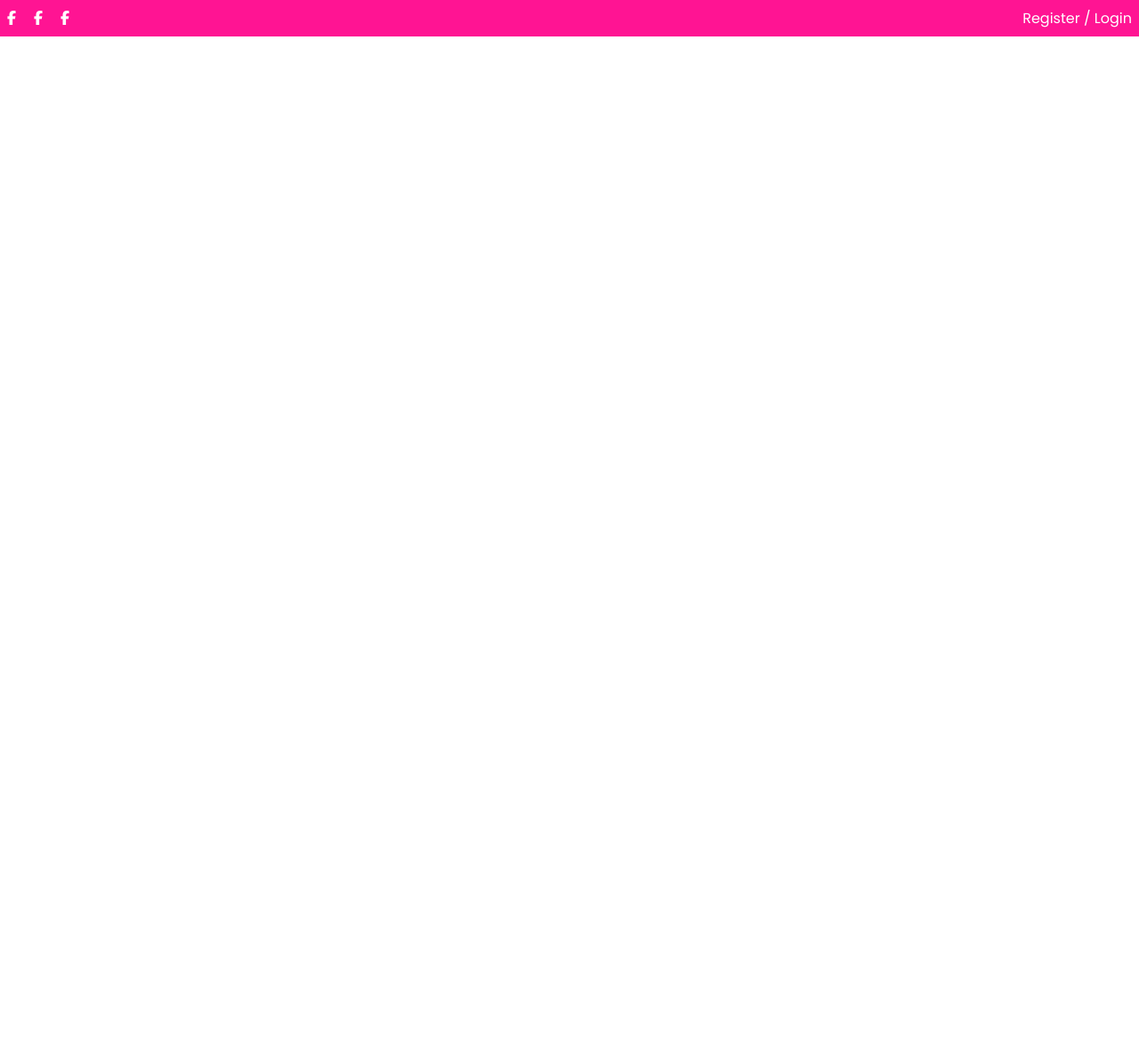
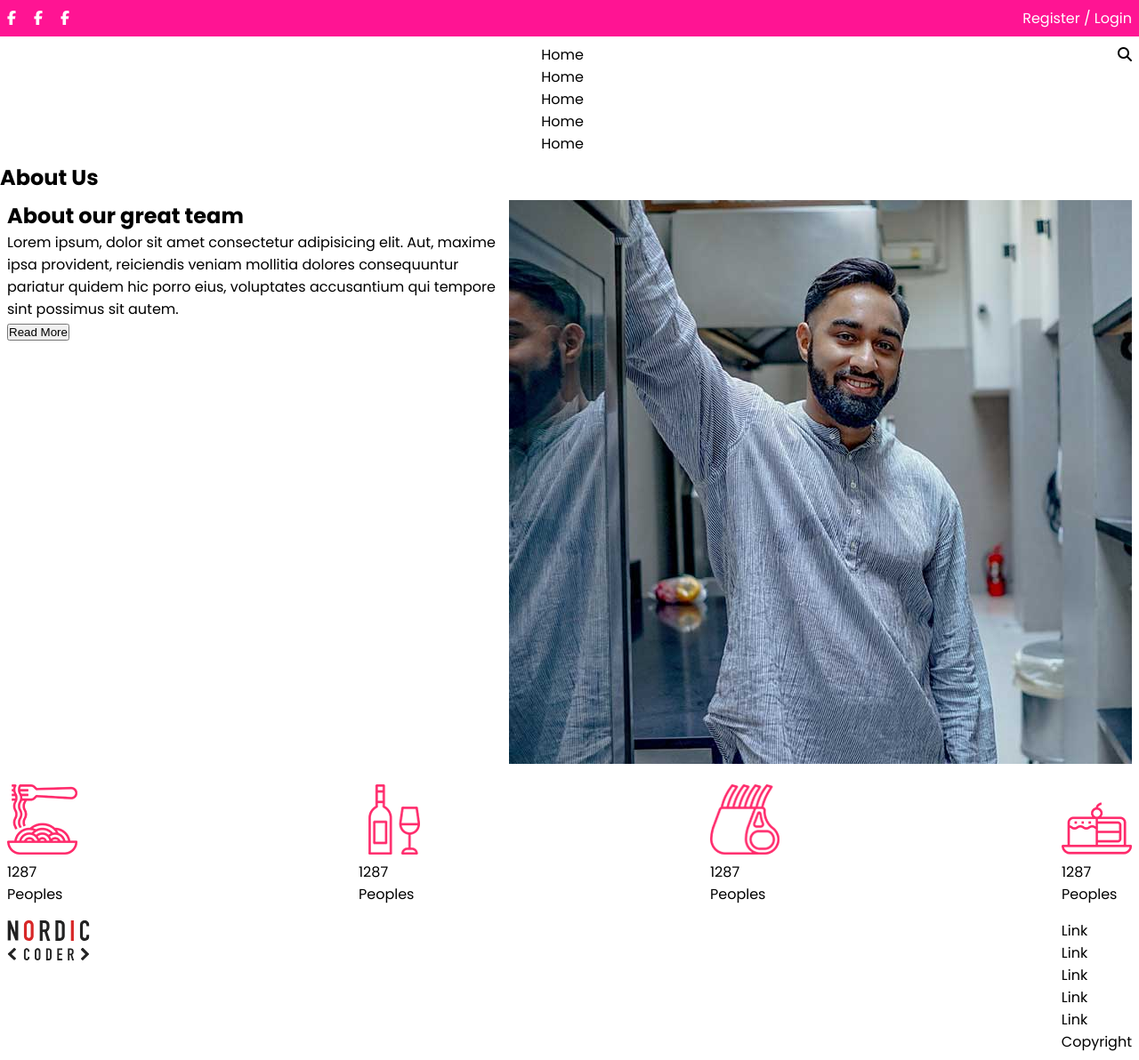
Before and after one commit to vanhoa690/hoadv_html5_css3_3023, a plain HTML site: page web_fall24/index.html in a window 1280 px wide. Shown: the whole page at 89% size. Before the commit the page ends 800 px from the top, so only its background shows below. Drawn offline with Linux system fonts and the light colour scheme.

Commit message:
done html

```diff
--- a/web_fall24/index.html
+++ b/web_fall24/index.html
@@ -46,15 +46,114 @@
           </div>
         </div>
       </section>
-      <nav class="top-nav"></nav>
+      <nav class="top-nav">
+        <div class="container">
+          <div class="row">
+            <div class="col">
+              <img src="" alt="" class="top-nav__logo" />
+            </div>
+            <div class="col">
+              <ul class="top-nav__menu">
+                <li><a href="#"></a>Home</li>
+                <li><a href="#"></a>Home</li>
+                <li><a href="#"></a>Home</li>
+                <li><a href="#"></a>Home</li>
+                <li><a href="#"></a>Home</li>
+              </ul>
+            </div>
+            <div class="col">
+              <div class="top-nav__search">
+                <i class="fa-solid fa-magnifying-glass"></i>
+              </div>
+            </div>
+          </div>
+        </div>
+      </nav>
     </header>
     <main>
-      <section class="hero"></section>
-      <section class="about"></section>
-      <section class="facts"></section>
+      <section class="hero">
+        <div class="container-fluid">
+          <h1 class="hero__title">About Us</h1>
+        </div>
+      </section>
+      <section class="about">
+        <div class="container">
+          <div class="row">
+            <div class="col">
+              <div class="about__content">
+                <h1 class="about__title">About our great team</h1>
+                <p class="about__desc">
+                  Lorem ipsum, dolor sit amet consectetur adipisicing elit. Aut,
+                  maxime ipsa provident, reiciendis veniam mollitia dolores
+                  consequuntur pariatur quidem hic porro eius, voluptates
+                  accusantium qui tempore sint possimus sit autem.
+                </p>
+                <button class="about__btn">Read More</button>
+              </div>
+            </div>
+            <div class="col">
+              <img src="images/about.jpg" alt="" class="about__thumbnail" />
+            </div>
+          </div>
+        </div>
+      </section>
+      <section class="facts">
+        <div class="container">
+          <div class="row">
+            <div class="col-3">
+              <div class="fact-item">
+                <img src="images/1.png" alt="" class="fact-item__image" />
+                <p class="fact-item__big-number">1287</p>
+                <p class="fact-item__name">Peoples</p>
+              </div>
+            </div>
+            <div class="col-3">
+              <div class="fact-item">
+                <img src="images/2.png" alt="" class="fact-item__image" />
+                <p class="fact-item__big-number">1287</p>
+                <p class="fact-item__name">Peoples</p>
+              </div>
+            </div>
+            <div class="col-3">
+              <div class="fact-item">
+                <img src="images/3.png" alt="" class="fact-item__image" />
+                <p class="fact-item__big-number">1287</p>
+                <p class="fact-item__name">Peoples</p>
+              </div>
+            </div>
+            <div class="col-3">
+              <div class="fact-item">
+                <img src="images/4.png" alt="" class="fact-item__image" />
+                <p class="fact-item__big-number">1287</p>
+                <p class="fact-item__name">Peoples</p>
+              </div>
+            </div>
+          </div>
+        </div>
+      </section>
     </main>
     <footer>
-      <section class="app-footer"></section>
+      <section class="app-footer">
+        <div class="container">
+          <div class="row">
+            <div class="col">
+              <div class="app-footer__logo-wrapper">
+                <img src="images/logo.svg" alt="" class="app-footer__logo" />
+              </div>
+            </div>
+            <div class="col">
+              <ul class="app-footer__menu">
+                <li><a href="#"></a>Link</li>
+                <li><a href="#"></a>Link</li>
+                <li><a href="#"></a>Link</li>
+                <li><a href="#"></a>Link</li>
+                <li><a href="#"></a>Link</li>
+              </ul>
+              <p class="copyright">Copyright</p>
+            </div>
+          </div>
+        </div>
+      </section>
     </footer>
   </body>
 </html>
--- a/web_fall24/style.css
+++ b/web_fall24/style.css
@@ -34,10 +34,7 @@ ul {
   gap: 20px;
 }
 
-.top-bar__social-links > li > a > i {
-  color: white;
-}
-
+.top-bar__social-links > li > a > i,
 .top-bar__links {
   color: white;
 }
```
Also changed, not shown: bai2.html (deleted, +0 -23 lines), web_fall24/images/1.png (added), web_fall24/images/2.png (added), web_fall24/images/3.png (added), web_fall24/images/4.png (added), web_fall24/images/about.jpg (added), web_fall24/images/favicon.png (added), web_fall24/images/logo.svg (added), web_fall24/images/page-top-bg.jpg (added), 1 other file.
